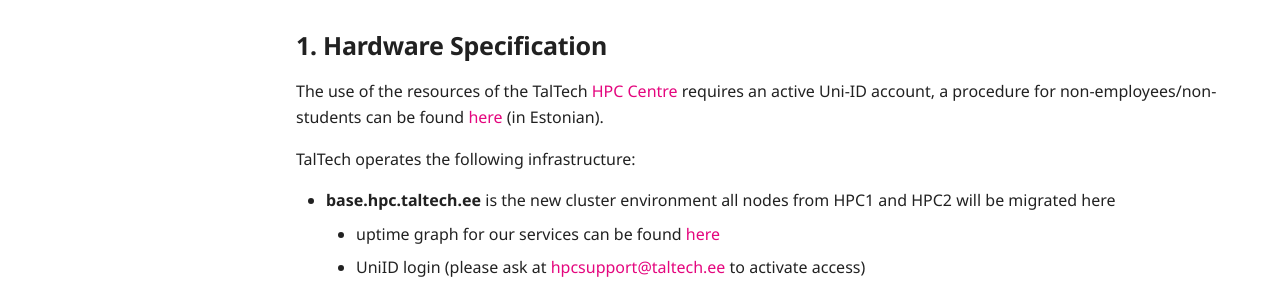
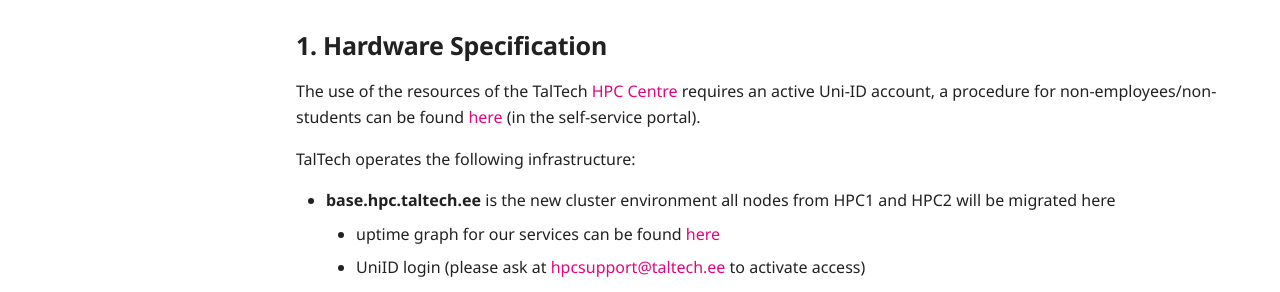
Before and after one commit to TalTech-HPC-Centre/user-guides-source, an MkDocs documentation site: the page built from docs/hardware.md, in a window 1280 px wide and 900 px high. Shown: the part 323-615 px from the top of the window. Built offline with MkDocs 1.6.1 and Material for MkDocs 9.7.7, drawn with Linux system fonts in a browser that asks for light colours; comment, search, counter and statistics services are not loaded.

Commit message:
updated link for uniID application
	modified:   hardware.md

```diff
--- a/docs/hardware.md
+++ b/docs/hardware.md
@@ -3,7 +3,7 @@
 
 ## Hardware Specification
 
-The use of the resources of the TalTech [HPC Centre](https://taltech.ee/en/itcollege/hpc-centre) requires an active Uni-ID account, a procedure for non-employees/non-students can be found [here](https://taltech.atlassian.net/wiki/spaces/ITI/pages/38996020/Uni-ID+lepinguv+line+konto) (in Estonian).
+The use of the resources of the TalTech [HPC Centre](https://taltech.ee/en/itcollege/hpc-centre) requires an active Uni-ID account, a procedure for non-employees/non-students can be found [here](https://taltech.atlassian.net/servicedesk/customer/portal/14/group/33/create/148) (in the self-service portal).
 
 
 TalTech operates the following infrastructure:
```
